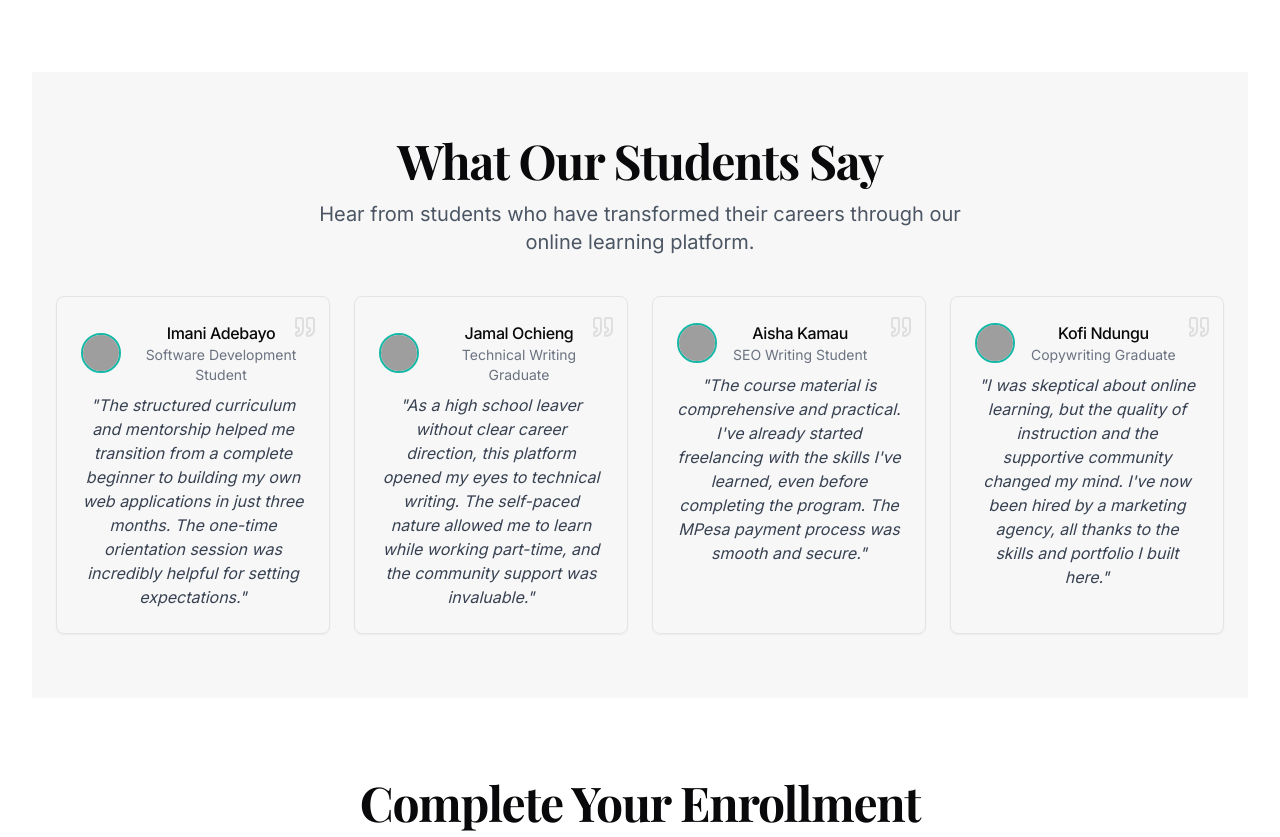
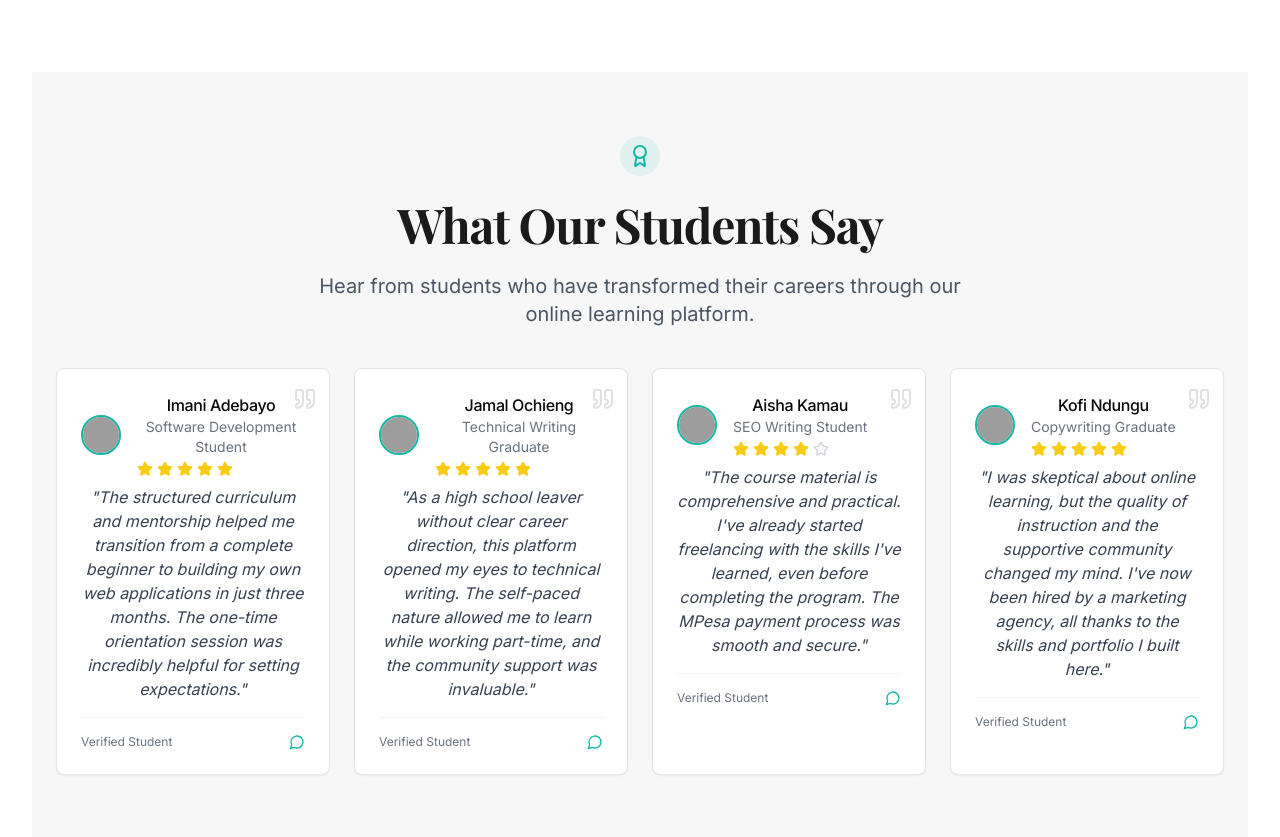
Before and after one commit to jhnnyjava/writeology-hub, a React (Vite) app: page / in a window 1280 px wide. Shown: the part 1960-2797 px from the top of the page. Built offline with nearby package versions, Linux system fonts and the light colour scheme; grey boxes are pictures that could not be loaded.

Commit message:
Improve dark mode and navigation
- Improve dark mode functionality.
- Fix contact button redirection.
- Enhance testimonials section.

```diff
--- a/src/components/DarkModeToggle.tsx
+++ b/src/components/DarkModeToggle.tsx
@@ -26,7 +26,7 @@ const DarkModeToggle = () => {
   return (
     <button
       onClick={() => setDarkMode(!darkMode)}
-      className="flex items-center justify-center w-10 h-10 rounded-full bg-neutral-100 dark:bg-neutral-800 text-secondary dark:text-white hover:bg-neutral-200 dark:hover:bg-neutral-700 transition-colors"
+      className="flex items-center justify-center w-10 h-10 rounded-full bg-neutral-100 dark:bg-primary/20 text-secondary dark:text-primary hover:bg-neutral-200 dark:hover:bg-primary/30 transition-colors"
       aria-label={darkMode ? "Switch to light mode" : "Switch to dark mode"}
     >
       {darkMode ? <Sun size={18} /> : <Moon size={18} />}
--- a/src/components/Navigation.tsx
+++ b/src/components/Navigation.tsx
@@ -27,8 +27,9 @@ export default function Navigation() {
             <Link to="/course" className="text-secondary dark:text-neutral-200 hover:text-primary dark:hover:text-primary transition-colors">
               Course
             </Link>
-            <Link to="/testimonials" className="text-secondary dark:text-neutral-200 hover:text-primary dark:hover:text-primary transition-colors">
-              Testimonials
+            <Link to="/testimonials" className="text-secondary dark:text-neutral-200 hover:text-primary dark:hover:text-primary transition-colors relative group">
+              <span>Testimonials</span>
+              <span className="absolute -bottom-1 left-0 w-0 h-0.5 bg-primary group-hover:w-full transition-all duration-300"></span>
             </Link>
             <Link to="/faq" className="text-secondary dark:text-neutral-200 hover:text-primary dark:hover:text-primary transition-colors">
               FAQ
--- a/src/components/Testimonials.tsx
+++ b/src/components/Testimonials.tsx
@@ -2,7 +2,7 @@
 import React from "react";
 import { Card, CardContent, CardHeader, CardTitle } from "@/components/ui/card";
 import { Avatar, AvatarFallback, AvatarImage } from "@/components/ui/avatar";
-import { Quote } from "lucide-react";
+import { Star, Award, MessageCircle, Quote } from "lucide-react";
 
 const testimonials = [
   {
@@ -11,7 +11,8 @@ const testimonials = [
     role: "Software Development Student",
     quote: "The structured curriculum and mentorship helped me transition from a complete beginner to building my own web applications in just three months. The one-time orientation session was incredibly helpful for setting expectations.",
     avatar: "https://images.unsplash.com/photo-1599837841384-920e264a592a?ixlib=rb-4.0.3&ixid=M3wxMjA3fDB8MHxzZWFyY2h8MTB8fGJsYWNrJTIwcGVvcGxlfGVufDB8fDB8fHww&auto=format&fit=crop&w=200&q=60",
-    initials: "IA"
+    initials: "IA",
+    rating: 5
   },
   {
     id: 2,
@@ -19,7 +20,8 @@ const testimonials = [
     role: "Technical Writing Graduate",
     quote: "As a high school leaver without clear career direction, this platform opened my eyes to technical writing. The self-paced nature allowed me to learn while working part-time, and the community support was invaluable.",
     avatar: "https://images.unsplash.com/photo-1559548334-790c6824ef60?ixlib=rb-4.0.3&ixid=M3wxMjA3fDB8MHxzZWFyY2h8MTZ8fGJsYWNrJTIwcGVvcGxlfGVufDB8fDB8fHww&auto=format&fit=crop&w=200&q=60",
-    initials: "JO"
+    initials: "JO",
+    rating: 5
   },
   {
     id: 3,
@@ -27,7 +29,8 @@ const testimonials = [
     role: "SEO Writing Student",
     quote: "The course material is comprehensive and practical. I've already started freelancing with the skills I've learned, even before completing the program. The MPesa payment process was smooth and secure.",
     avatar: "https://images.unsplash.com/photo-1544717305-2782549b5136?ixlib=rb-4.0.3&ixid=M3wxMjA3fDB8MHxzZWFyY2h8MjB8fGJsYWNrJTIwcGVvcGxlfGVufDB8fDB8fHww&auto=format&fit=crop&w=200&q=60",
-    initials: "AK"
+    initials: "AK",
+    rating: 4
   },
   {
     id: 4,
@@ -35,16 +38,35 @@ const testimonials = [
     role: "Copywriting Graduate",
     quote: "I was skeptical about online learning, but the quality of instruction and the supportive community changed my mind. I've now been hired by a marketing agency, all thanks to the skills and portfolio I built here.",
     avatar: "https://images.unsplash.com/photo-1541534741730-6a9aa2fe70c4?ixlib=rb-4.0.3&ixid=M3wxMjA3fDB8MHxzZWFyY2h8MTh8fGJsYWNrJTIwcGVvcGxlfGVufDB8fDB8fHww&auto=format&fit=crop&w=200&q=60",
-    initials: "KN"
+    initials: "KN",
+    rating: 5
   }
 ];
+
+const RatingStars = ({ rating }: { rating: number }) => {
+  return (
+    <div className="flex space-x-1 mt-1">
+      {[...Array(5)].map((_, i) => (
+        <Star
+          key={i}
+          size={16}
+          fill={i < rating ? "currentColor" : "none"}
+          className={i < rating ? "text-yellow-400" : "text-gray-300"}
+        />
+      ))}
+    </div>
+  );
+};
 
 const Testimonials = () => {
   return (
     <section className="w-full py-16 bg-neutral-100 dark:bg-secondary/40">
       <div className="container px-4 md:px-6">
-        <div className="flex flex-col items-center justify-center space-y-4 text-center mb-10">
-          <h2 className="text-3xl font-bold font-display tracking-tight sm:text-4xl md:text-5xl dark:text-white">
+        <div className="flex flex-col items-center justify-center space-y-6 text-center mb-10">
+          <div className="inline-flex items-center justify-center p-2 bg-primary/10 dark:bg-primary/20 rounded-full">
+            <Award className="w-6 h-6 text-primary" />
+          </div>
+          <h2 className="text-3xl font-bold font-display tracking-tight sm:text-4xl md:text-5xl text-secondary dark:text-white">
             What Our Students Say
           </h2>
           <p className="max-w-[700px] text-gray-600 dark:text-gray-300 md:text-xl">
@@ -53,7 +75,7 @@ const Testimonials = () => {
         </div>
         <div className="grid grid-cols-1 md:grid-cols-2 lg:grid-cols-4 gap-6">
           {testimonials.map((testimonial) => (
-            <Card key={testimonial.id} className="h-full hover-lift overflow-hidden group dark:bg-secondary/70 dark:border-neutral-700">
+            <Card key={testimonial.id} className="h-full hover-lift overflow-hidden group dark:neo-blur dark:border-neutral-700">
               <CardHeader className="pb-2 relative">
                 <div className="flex items-center space-x-4">
                   <Avatar className="border-2 border-primary">
@@ -63,9 +85,10 @@ const Testimonials = () => {
                   <div>
                     <CardTitle className="text-base font-medium dark:text-white">{testimonial.name}</CardTitle>
                     <p className="text-sm text-gray-500 dark:text-gray-400">{testimonial.role}</p>
+                    <RatingStars rating={testimonial.rating} />
                   </div>
                 </div>
-                <div className="absolute top-3 right-3 text-neutral-300 dark:text-neutral-600 opacity-70">
+                <div className="absolute top-3 right-3 text-neutral-300 dark:text-primary/20 opacity-70">
                   <Quote size={24} />
                 </div>
               </CardHeader>
@@ -73,6 +96,10 @@ const Testimonials = () => {
                 <p className="text-gray-700 dark:text-gray-300 italic relative">
                   "{testimonial.quote}"
                 </p>
+                <div className="mt-4 pt-4 border-t border-gray-100 dark:border-gray-700 flex justify-between items-center">
+                  <span className="text-xs text-gray-500 dark:text-gray-400">Verified Student</span>
+                  <MessageCircle size={16} className="text-primary" />
+                </div>
               </CardContent>
             </Card>
           ))}
--- a/src/index.css
+++ b/src/index.css
@@ -34,8 +34,8 @@
     --card-foreground: 0 0% 98%;
     --popover: 240 10% 3.9%;
     --popover-foreground: 0 0% 98%;
-    --primary: 0 0% 98%;
-    --primary-foreground: 240 5.9% 10%;
+    --primary: 175 77% 31%;
+    --primary-foreground: 0 0% 98%;
     --secondary: 240 3.7% 15.9%;
     --secondary-foreground: 0 0% 98%;
     --muted: 240 3.7% 15.9%;
@@ -71,5 +71,13 @@
 }
 
 .dark .hover-lift {
-  @apply hover:shadow-lg hover:shadow-primary/5;
+  @apply hover:shadow-lg hover:shadow-primary/10;
 }
+
+.neo-blur {
+  @apply backdrop-blur-xl bg-white/5 border border-white/10 shadow-[0_4px_12px_-2px_rgba(0,0,0,0.3)];
+}
+
+.text-gradient {
+  @apply bg-gradient-to-br from-primary via-primary/80 to-primary/60 bg-clip-text text-transparent;
+}
--- a/tailwind.config.ts
+++ b/tailwind.config.ts
@@ -32,16 +32,38 @@ export default {
         primary: {
           DEFAULT: "#14B8A6",
           hover: "#0D9488",
+          foreground: "hsl(var(--primary-foreground))",
         },
         secondary: {
           DEFAULT: "#1A1A1A",
           hover: "#2A2A2A",
+          foreground: "hsl(var(--secondary-foreground))",
         },
         neutral: {
           100: "#F7F7F7",
           200: "#E5E5E5",
           300: "#D4D4D4",
           400: "#A3A3A3",
+        },
+        destructive: {
+          DEFAULT: "hsl(var(--destructive))",
+          foreground: "hsl(var(--destructive-foreground))",
+        },
+        muted: {
+          DEFAULT: "hsl(var(--muted))",
+          foreground: "hsl(var(--muted-foreground))",
+        },
+        accent: {
+          DEFAULT: "hsl(var(--accent))",
+          foreground: "hsl(var(--accent-foreground))",
+        },
+        popover: {
+          DEFAULT: "hsl(var(--popover))",
+          foreground: "hsl(var(--popover-foreground))",
+        },
+        card: {
+          DEFAULT: "hsl(var(--card))",
+          foreground: "hsl(var(--card-foreground))",
         },
       },
       keyframes: {
```
